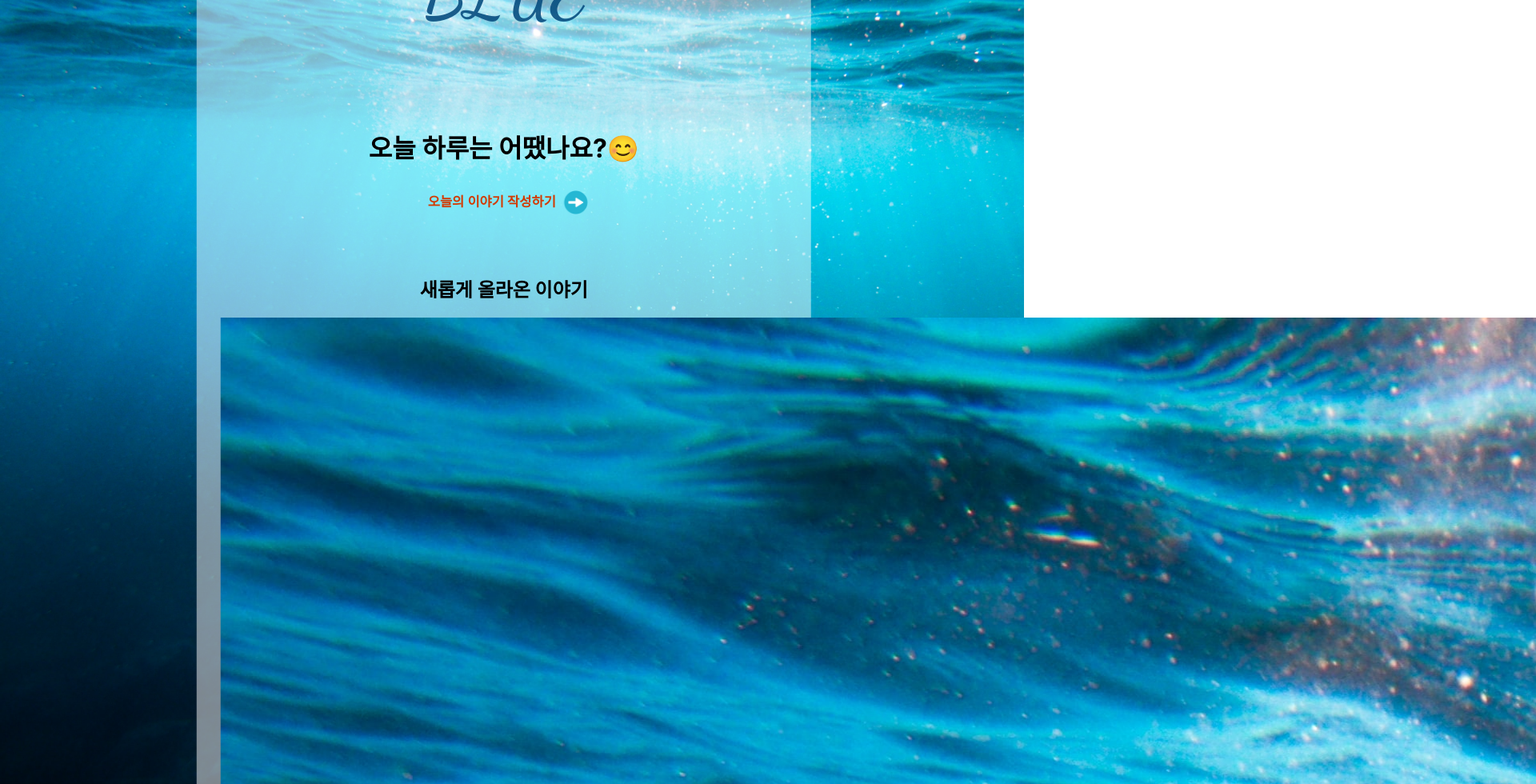
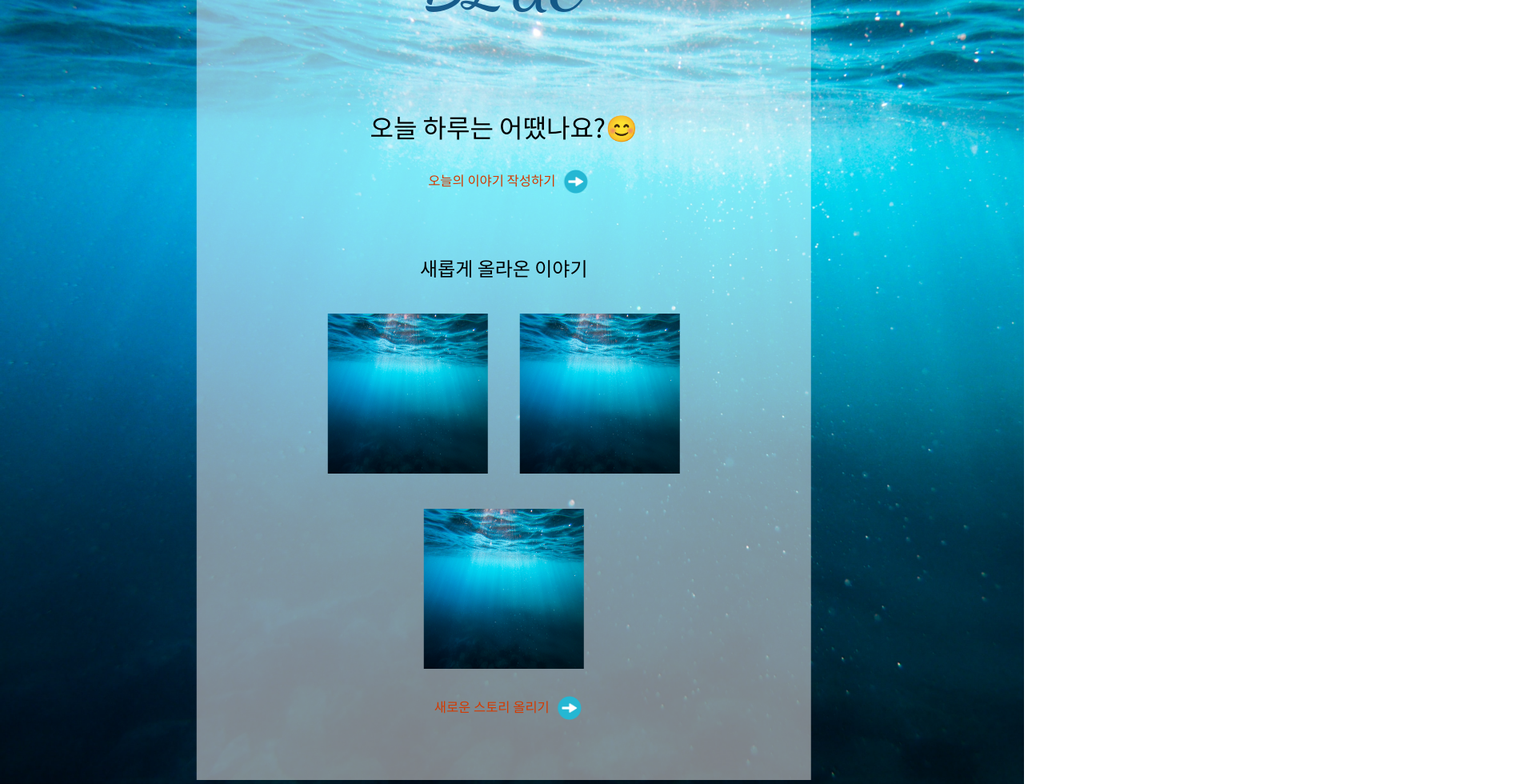
Before and after one commit to yesomsom/blue_diary, a React (Create React App) app: page / in a window 1280 px wide. Shown: the part 220-1200 px from the top of the page at 80% size, 1920 px wide, since content can reach past the window. Built offline with nearby package versions, Linux system fonts and the light colour scheme.

Commit message:
main page

```diff
--- a/src/component/WelcomeMain.tsx
+++ b/src/component/WelcomeMain.tsx
@@ -9,22 +9,22 @@ export default function WelcomeMain(){
   return(
     <Wrapper>
       <Overlay>
-        <h2 className="dancing_font">BLUE</h2>
+        <h1 className="dancing_font">BLUE</h1>
         <div className="wrap">
-          <h1>오늘 하루는 어땠나요?😊</h1>
+          <h1 className="noto_font">오늘 하루는 어땠나요?😊</h1>
           <Link to="/personal_main">
-            <span className="font_color_red">오늘의 이야기 작성하기</span>
+            <span className="font_color_red noto_font">오늘의 이야기 작성하기</span>
             <img className="icon_right_arrow" src={ rightArrow } alt="go to write"/>
           </Link>
         </div>
         <div className="wrap">
-          <h2>새롭게 올라온 이야기</h2>
-          <img className="img_blue_ocean" src={ blueOcean } alt=""/>
-          <img className="img_blue_ocean" src={ blueOcean } alt=""/>
-          <img className="img_blue_ocean" src={ blueOcean } alt=""/>
-          <div>
+          <h2 className="noto_font">새롭게 올라온 이야기</h2>
+          <img className="new_img" src={ blueOcean } alt=""/>
+          <img className="new_img" src={ blueOcean } alt=""/>
+          <img className="new_img" src={ blueOcean } alt=""/>
+          <div className="btn_padding">
             <Link to="/personal_main">
-              <span className="font_color_red">새로운 스토리 올리기</span>
+              <span className="font_color_red noto_font">새로운 스토리 올리기</span>
               <img className="icon_right_arrow" src={ rightArrow } alt="go to write"/>
             </Link>
           </div>
```
